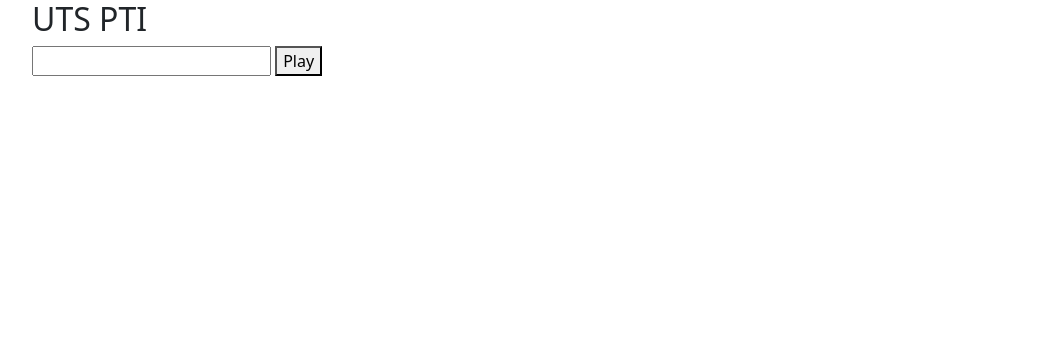
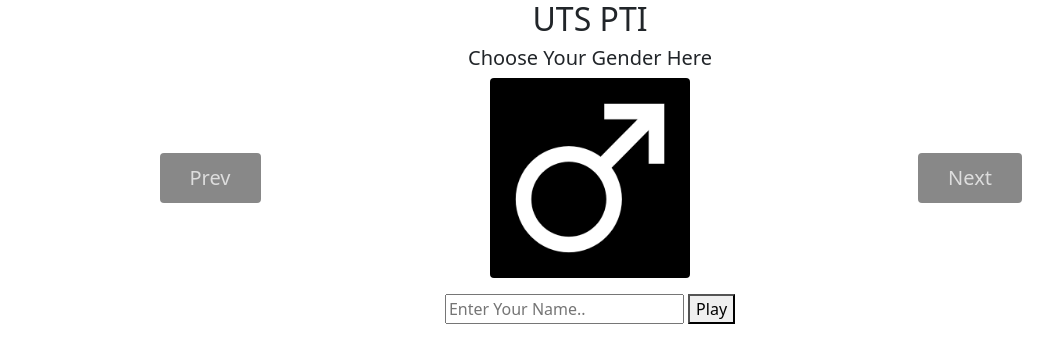
Before and after one commit to ChristoAW/UTSPTI, a plain HTML site: page index.html in a window 1280 px wide. Shown: the whole page, without its empty margins (50-1103 px from the left). Drawn offline with nearby package versions, Linux system fonts and the light colour scheme.

Commit message:
Login menu

```diff
--- a/index.html
+++ b/index.html
@@ -8,16 +8,34 @@
       integrity="sha384-1BmE4kWBq78iYhFldvKuhfTAU6auU8tT94WrHftjDbrCEXSU1oBoqyl2QvZ6jIW3"
       crossorigin="anonymous"
     />
+
+    <link rel="stylesheet" href="style.css">
   </head>
   <body>
     <div class="container-lg">
       <!--header UTS PTI-->
-      <div class="header">
+      <div class="header text-center">
         <h2>UTS PTI</h2>
       </div>
       <!--Menu login-->
       <div class="loginMenu">
-        <input type="text" id="inputNama" />
+        <div class="row d-flex align-items-center mb-3">
+          <div>
+            <h5>Choose Your Gender Here</h5>
+          </div>
+          <div class="col align-items-end">
+            <button class="btn" onclick="prev()">Prev</button>
+          </div>
+
+          <div class="col img-box">
+            <img src="gambar/male.png" class="slide-img rounded" alt="" style="width: 200px;">
+          </div>
+          <div class="col">
+            <button class="btn" onclick="next()">Next</button>
+          </div>
+      </div>
+
+        <input type="text" id="inputNama" placeholder="Enter Your Name.." />
         <button id="readyToPlay">Play</button>
       </div>
       <!--Main menu-->
@@ -98,6 +116,10 @@
       </div>
     </div>
     <script src="https://code.jquery.com/jquery-3.6.0.js"></script>
+
+    <script src="https://cdn.jsdelivr.net/npm/bootstrap@5.1.3/dist/js/bootstrap.bundle.min.js"
+      integrity="sha384-ka7Sk0Gln4gmtz2MlQnikT1wXgYsOg+OMhuP+IlRH9sENBO0LRn5q+8nbTov4+1p"
+      crossorigin="anonymous"></script>
     <script>
       $(document).ready(function () {
         $(".mainMenu").hide();
--- a/script.js
+++ b/script.js
@@ -1,3 +1,25 @@
+//bagian pilih char
+var slide_img = document.querySelector('.slide-img');
+var images = ['male.png', 'female.png'];
+var i = 0;
+
+function prev(){
+  if(i <= 0) i = images.length;
+  i--;
+  return setImg();
+}
+
+function next(){
+  if(i >= images.length - 1) i = -1;
+  i++;
+  return setImg();
+}
+
+function setImg(){
+  return slide_img.setAttribute('src', 'gambar/'+images[i]);
+}
+//sampe sini
+
 function kurangMakan() {
   test = document.getElementById("makan");
   style = test.getAttribute("style");
--- /dev/null
+++ b/style.css
@@ -0,0 +1,18 @@
+.btn{
+    border: none;
+    outline: none;
+    background: #888;
+    padding: 10px 30px;
+    font-size: 20px;
+    color: #ddd;
+    cursor: pointer;
+    margin: 10px auto;
+}
+
+.btn:hover{
+    background: #111;
+}
+
+.loginMenu{
+    text-align: center;
+}
```
Also changed, not shown: gambar/female.png (added), gambar/male.png (added).
